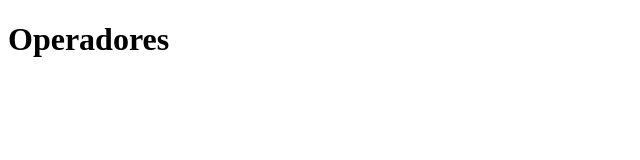
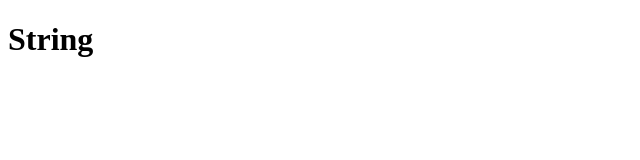
Before and after one commit to winkermann/bds-revisao-js, a plain HTML site: page revisao-js/string/index.html in a window 1280 px wide. Shown: the whole page, without its empty margins (0-640 px from the left). Drawn offline with Linux system fonts and the light colour scheme.

Commit message:
update .string/index.html

```diff
--- a/revisao-js/string/index.html
+++ b/revisao-js/string/index.html
@@ -7,7 +7,7 @@
 </head>
 <body>
     <h1>
-        Operadores
+        String
     </h1>
     <script src="./script.js"></script>
 </body>
```
